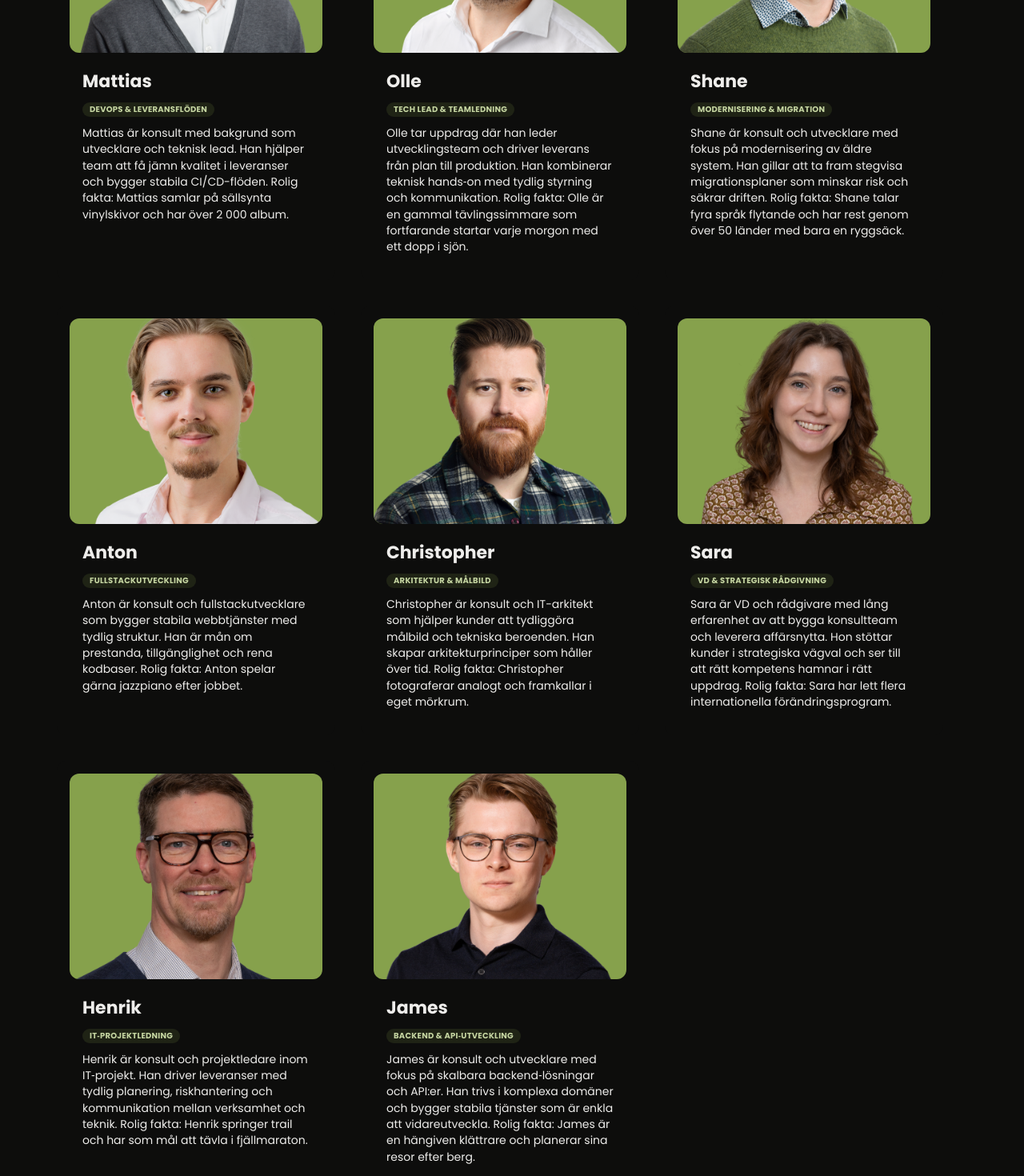
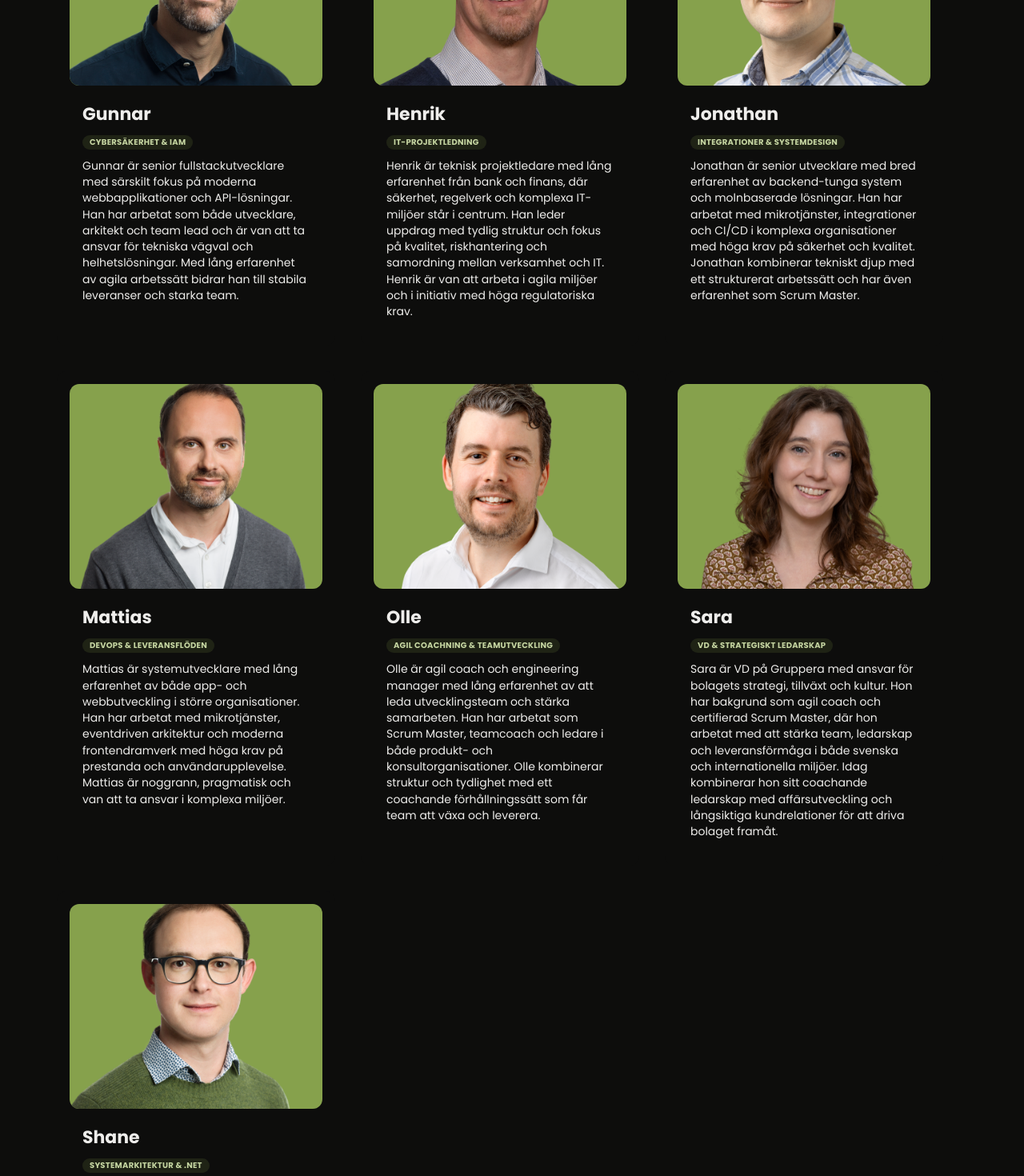
Before and after one commit to Gruppera/gruppera-web, a Next.js app: page /vilka-ar-vi in a window 1280 px wide. Shown: the part 1040-2510 px from the top of the page at 80% size. Built offline with nearby package versions, Linux system fonts and the light colour scheme.

Commit message:
updated mock-data for profiles

```diff
--- a/app/mockdata.json
+++ b/app/mockdata.json
@@ -1,68 +1,62 @@
 [
   {
     "name": "Daniel",
-    "about": "Daniel är konsult och IT-arkitekt med 15 års erfarenhet av molnplattformar och hybridlösningar. Han hjälper bolag att välja rätt målarkitektur och få kontroll på kostnader, säkerhet och drift. Rolig fakta: Daniel har sprungit tre maraton och kodar bäst med 80-talssynth i lurarna.",
+    "about": "Daniel är senior arkitekt och utvecklare med lång erfarenhet av att designa och bygga affärskritiska system på Microsoftplattformen. Han kombinerar djup teknisk kompetens med fokus på affärsnytta, kvalitet och hållbar arkitektur. Daniel tar ofta roller som arkitekt, lead developer eller mentor och trivs i komplexa miljöer där teknik och verksamhet möts.",
     "focus": "Molnarkitektur & Plattformar",
     "photo": "daniel.png"
   },
   {
     "name": "Gunnar",
-    "about": "Gunnar är konsult med fokus på säkerhet och identitet för större organisationer. Han designar robusta säkerhetsmodeller och gör risker begripliga för både teknik och ledning. Rolig fakta: Gunnar är hobbysnickare och har byggt en bastu från grunden.",
+    "about": "Gunnar är senior fullstackutvecklare med särskilt fokus på moderna webbapplikationer och API-lösningar. Han har arbetat som både utvecklare, arkitekt och team lead och är van att ta ansvar för tekniska vägval och helhetslösningar. Med lång erfarenhet av agila arbetssätt bidrar han till stabila leveranser och starka team.",
     "focus": "Cybersäkerhet & IAM",
     "photo": "gunnar.png"
   },
   {
     "name": "Jonathan",
-    "about": "Jonathan är konsult och IT-arkitekt som kopplar ihop affärsbehov med teknikval. Han är särskilt vass på integrationer och dataflöden mellan system. Rolig fakta: Han är hängiven surdegsbagare som aldrig misslyckas med en jäsning.",
+    "about": "Jonathan är senior utvecklare med bred erfarenhet av backend-tunga system och molnbaserade lösningar. Han har arbetat med mikrotjänster, integrationer och CI/CD i komplexa organisationer med höga krav på säkerhet och kvalitet. Jonathan kombinerar tekniskt djup med ett strukturerat arbetssätt och har även erfarenhet som Scrum Master.",
     "focus": "Integrationer & Systemdesign",
     "photo": "jonathan.png"
   },
   {
     "name": "Mattias",
-    "about": "Mattias är konsult med bakgrund som utvecklare och teknisk lead. Han hjälper team att få jämn kvalitet i leveranser och bygger stabila CI/CD-flöden. Rolig fakta: Mattias samlar på sällsynta vinylskivor och har över 2 000 album.",
+    "about": "Mattias är systemutvecklare med lång erfarenhet av både app- och webbutveckling i större organisationer. Han har arbetat med mikrotjänster, eventdriven arkitektur och moderna frontendramverk med höga krav på prestanda och användarupplevelse. Mattias är noggrann, pragmatisk och van att ta ansvar i komplexa miljöer.",
     "focus": "DevOps & Leveransflöden",
     "photo": "mattias.png"
   },
   {
     "name": "Olle",
-    "about": "Olle tar uppdrag där han leder utvecklingsteam och driver leverans från plan till produktion. Han kombinerar teknisk hands‑on med tydlig styrning och kommunikation. Rolig fakta: Olle är en gammal tävlingssimmare som fortfarande startar varje morgon med ett dopp i sjön.",
-    "focus": "Tech Lead & Teamledning",
+    "about": "Olle är agil coach och engineering manager med lång erfarenhet av att leda utvecklingsteam och stärka samarbeten. Han har arbetat som Scrum Master, teamcoach och ledare i både produkt- och konsultorganisationer. Olle kombinerar struktur och tydlighet med ett coachande förhållningssätt som får team att växa och leverera.",
+    "focus": "Agil coachning & Teamutveckling",
     "photo": "olle.png"
   },
   {
     "name": "Shane",
-    "about": "Shane är konsult och utvecklare med fokus på modernisering av äldre system. Han gillar att ta fram stegvisa migrationsplaner som minskar risk och säkrar driften. Rolig fakta: Shane talar fyra språk flytande och har rest genom över 50 länder med bara en ryggsäck.",
-    "focus": "Modernisering & Migration",
+    "about": "Shane är senior systemutvecklare och arkitekt med gedigen erfarenhet av .NET, mikrotjänster och molnbaserade lösningar. Han har arbetat med allt från legacy-modernisering till skalbara e-handelsplattformar i Kubernetes och AWS. Med stark kompetens inom arkitektur, CI/CD och DevOps driver han tekniska förbättringar som minskar teknisk skuld och stärker leveransförmågan.",
+    "focus": "Systemarkitektur & .NET",
     "photo": "shane.png"
   },
   {
     "name": "Anton",
-    "about": "Anton är konsult och fullstackutvecklare som bygger stabila webbtjänster med tydlig struktur. Han är mån om prestanda, tillgänglighet och rena kodbaser. Rolig fakta: Anton spelar gärna jazzpiano efter jobbet.",
+    "about": "Anton är fullstackutvecklare med erfarenhet av moderna webbapplikationer byggda i .NET och JavaScript-ramverk. Han har arbetat i både mindre team och större organisationer med ansvar för hela utvecklingskedjan – från arkitektur och implementation till CI/CD och molndrift. Anton är en lagspelare som värdesätter kvalitet och tydlig struktur i kodbasen.",
     "focus": "Fullstackutveckling",
     "photo": "anton.png"
   },
   {
     "name": "Christopher",
-    "about": "Christopher är konsult och IT-arkitekt som hjälper kunder att tydliggöra målbild och tekniska beroenden. Han skapar arkitekturprinciper som håller över tid. Rolig fakta: Christopher fotograferar analogt och framkallar i eget mörkrum.",
+    "about": "Christopher är senior utvecklare och arkitekt med djup erfarenhet av .NET, mikrotjänster och molnplattformar. Han har arbetat i både mindre team och större organisationer med ansvar för systemdesign, integrationer och CI/CD-lösningar. Med ett agilt arbetssätt och stark helhetssyn skapar han hållbara och skalbara lösningar.",
     "focus": "Arkitektur & Målbild",
     "photo": "christopher.png"
   },
   {
     "name": "Sara",
-    "about": "Sara är VD och rådgivare med lång erfarenhet av att bygga konsultteam och leverera affärsnytta. Hon stöttar kunder i strategiska vägval och ser till att rätt kompetens hamnar i rätt uppdrag. Rolig fakta: Sara har lett flera internationella förändringsprogram.",
-    "focus": "VD & Strategisk rådgivning",
+    "about": "Sara är VD på Gruppera med ansvar för bolagets strategi, tillväxt och kultur. Hon har bakgrund som agil coach och certifierad Scrum Master, där hon arbetat med att stärka team, ledarskap och leveransförmåga i både svenska och internationella miljöer. Idag kombinerar hon sitt coachande ledarskap med affärsutveckling och långsiktiga kundrelationer för att driva bolaget framåt.",
+    "focus": "VD & Strategiskt ledarskap",
     "photo": "sara.png"
   },
   {
     "name": "Henrik",
-    "about": "Henrik är konsult och projektledare inom IT‑projekt. Han driver leveranser med tydlig planering, riskhantering och kommunikation mellan verksamhet och teknik. Rolig fakta: Henrik springer trail och har som mål att tävla i fjällmaraton.",
-    "focus": "IT‑projektledning",
+    "about": "Henrik är teknisk projektledare med lång erfarenhet från bank och finans, där säkerhet, regelverk och komplexa IT-miljöer står i centrum. Han leder uppdrag med tydlig struktur och fokus på kvalitet, riskhantering och samordning mellan verksamhet och IT. Henrik är van att arbeta i agila miljöer och i initiativ med höga regulatoriska krav.",
+    "focus": "IT-projektledning",
     "photo": "henrik.png"
-  },
-  {
-    "name": "James",
-    "about": "James är konsult och utvecklare med fokus på skalbara backend‑lösningar och API:er. Han trivs i komplexa domäner och bygger stabila tjänster som är enkla att vidareutveckla. Rolig fakta: James är en hängiven klättrare och planerar sina resor efter berg.",
-    "focus": "Backend & API‑utveckling",
-    "photo": "james.png"
   }
 ]
--- a/app/vilka-ar-vi/page.tsx
+++ b/app/vilka-ar-vi/page.tsx
@@ -6,6 +6,9 @@ import { consultantListSchema } from "@/features/consultants/schemas";
 
 export default function VilkaArViPage() {
   const consultants = consultantListSchema.parse(mockData);
+  const sortedConsultants = [...consultants].sort((a, b) =>
+    a.name.localeCompare(b.name, "sv"),
+  );
 
   return (
     <Box>
@@ -21,7 +24,7 @@ export default function VilkaArViPage() {
             </Text>
           </Stack>
 
-          <ConsultantGrid consultants={consultants} />
+          <ConsultantGrid consultants={sortedConsultants} />
         </Stack>
       </Container>
     </Box>
```
